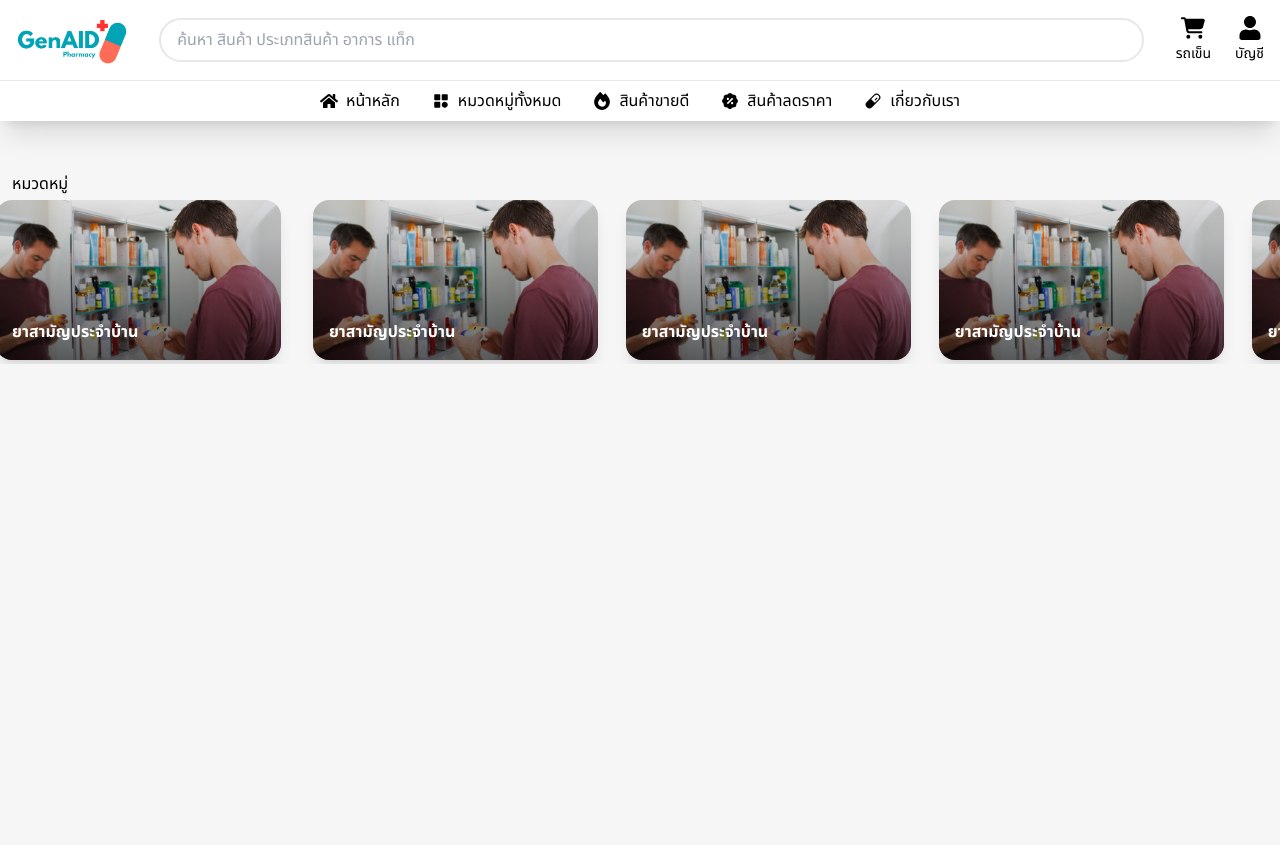
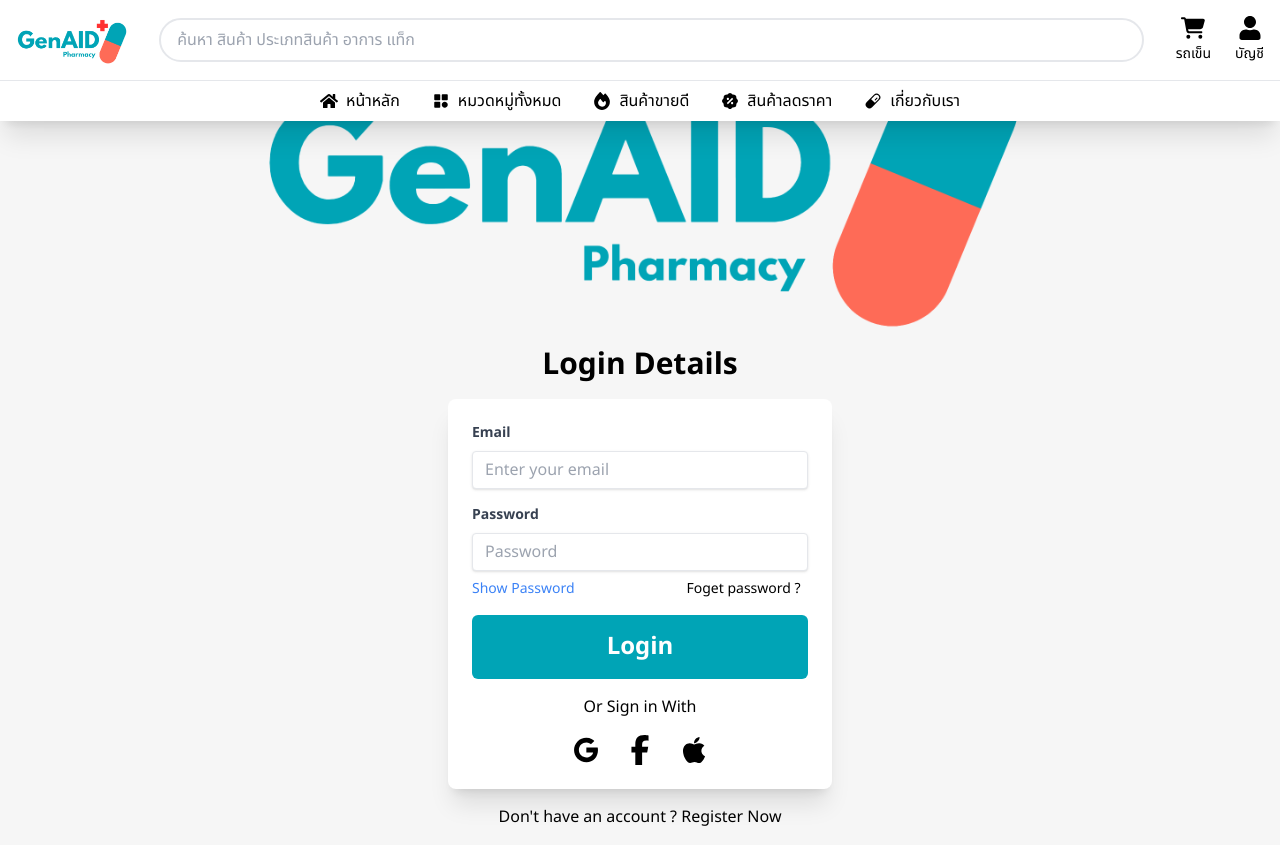
Before and after one commit to asman255/testDeploy, a React (Vite) app: page / in a window 1280 px wide. Before the commit the page ends 800 px from the top, so only its background shows below. Built offline with nearby package versions, Linux system fonts and the light colour scheme.

Commit message:
loginupdate

```diff
--- a/src/App.jsx
+++ b/src/App.jsx
@@ -2,11 +2,12 @@
 import reactLogo from './assets/react.svg'
 import Home from './page/Home'
 import Category from './page/Category'
+import Login from './page/Login'
 
 function App() {
   return (
     <>
-    <Home />
+    <Login/>
     </>
   );
 }
--- a/src/page/login.jsx
+++ b/src/page/login.jsx
@@ -0,0 +1,172 @@
+import React from "react";
+import { useEffect, useState } from "react";
+import logo from "../assets/img/logo-genaid.png";
+import { FaFacebookF } from "react-icons/fa6";
+import { FaApple } from "react-icons/fa6";
+import { IoLogoGoogle } from "react-icons/io";
+import Nav from "../components/Navbar/Nav";
+
+const Login = () => {
+  const [email, setEmail] = useState("");
+  const [password, setPassword] = useState("");
+  const [hidePassword, setHidePassword] = useState(true);
+  const [emailError, setEmailError] = useState("");
+  const [passwordError, setPasswordError] = useState("");
+  const [submittedData, setSubmittedData] = useState([]);
+  const [emailTouched, setEmailTouched] = useState(false);
+  const [passwordTouched, setPasswordTouched] = useState(false);
+
+  useEffect(() => {
+    const validateEmail = () => {
+      if (email === "" && emailTouched) {
+        setEmailError("Email is required");
+      } else {
+        const emailRegex = /^[^\s@]+@[^\s@]+\.[^\s@]+$/;
+        if (emailTouched && !emailRegex.test(email)) {
+          setEmailError("Invalid email address");
+        } else {
+          setEmailError("");
+        }
+      }
+    };
+
+    const validatePassword = () => {
+      if (password === "" && passwordTouched) {
+        setPasswordError("Password is required");
+      } else if (passwordTouched && password.length < 6) {
+        setPasswordError(
+          "Invalid password, must be at least 6 characters long"
+        );
+      } else {
+        setPasswordError("");
+      }
+    };
+
+    validateEmail();
+    validatePassword();
+  }, [email, password, emailTouched, passwordTouched]);
+
+  function handleSubmit(e) {
+    e.preventDefault();
+
+    if (!email) {
+      setEmailError("Email is required");
+      setEmailTouched(true);
+    }
+    if (!password) {
+      setPasswordError("Password is required");
+      setPasswordTouched(true);
+    }
+
+    if (!emailError && !passwordError && email && password) {
+      const newEntry = { email, password };
+      setSubmittedData([...submittedData, newEntry]);
+      alert(
+        `Form submitted successfully! Your email ${email} has been submitted.`
+      );
+      console.log(email, password);
+
+      setEmail("");
+      setPassword("");
+      setEmailError("");
+      setPasswordError("");
+      setEmailTouched(false);
+      setPasswordTouched(false);
+    } else {
+      alert("Please fill in all required fields and fix any errors.");
+    }
+  }
+
+  function handleHidePassword(e) {
+    e.preventDefault();
+    setHidePassword(!hidePassword);
+  }
+
+  return (
+    <div className="flex flex-col items-center justify-center min-h-screen ">
+      <Nav back />
+      <section className="flex justify-center items-center mb-4">
+        <img src={logo} alt="logo" className="w-[60%]" />
+      </section>
+
+      <h1 className="mb-4 text-3xl font-bold  ">Login Details</h1>
+
+      <form
+        onSubmit={handleSubmit}
+        className="bg-white p-6  shadow-xl w-full max-w-sm rounded-lg"
+        autoComplete="off"
+      >
+        <div className="  mb-4">
+          <label className="block text-gray-700 text-sm font-bold mb-2">
+            Email
+          </label>
+          <input
+            type="email"
+            value={email}
+            placeholder="Enter your email"
+            onChange={(e) => setEmail(e.target.value)}
+            onFocus={() => setEmailTouched(true)}
+            autoComplete="chrome-off"
+            className={`shadow appearance-none border  rounded w-full py-2 px-3 text-gray-700 leading-tight focus:outline-none focus:shadow-outline ${
+              emailError ? "border-red-500" : ""
+            }`}
+          />
+
+          {emailError && emailTouched && (
+            <p className="text-red-500 text-xs italic mt-2">{emailError}</p>
+          )}
+        </div>
+
+        <div className="mb-4">
+          <label className="block text-gray-700 text-sm font-bold mb-2">
+            Password
+          </label>
+          <input
+            type={hidePassword ? "password" : "text"}
+            value={password}
+            placeholder="Password"
+            onChange={(e) => setPassword(e.target.value)}
+            onFocus={() => setPasswordTouched(true)} // Set passwordTouched to true on focus
+            autoComplete="new-password"
+            className={`shadow appearance-none border rounded w-full py-2 px-3 text-gray-700 leading-tight focus:outline-none focus:shadow-outline ${
+              passwordError ? "border-red-500" : ""
+            }`}
+          />
+          <div className="flex items-center mt-2 gap-28 ">
+            <button
+              onClick={handleHidePassword}
+              className="text-sm text-blue-500 hover:underline focus:outline-none"
+            >
+              {hidePassword ? "Show Password" : "Hide Password"}
+            </button>
+            <button className=" text-sm"> Foget password ?</button>
+          </div>
+          {passwordError && passwordTouched && (
+            <p className="text-red-500 text-xs italic mt-2">{passwordError}</p>
+          )}
+        </div>
+
+        <div className="flex items-center justify-between">
+          <button
+            type="submit"
+            className="w-full bg-ga-primary
+           hover:bg-blue-700 text-white font-bold py-2 px-4  focus:outline-none focus:shadow-outline rounded-md text-2xl  h-16"
+          >
+            Login
+          </button>
+        </div>
+        <p className="m-4 text-center">Or Sign in With</p>
+
+        <div className=" flex justify-center gap-6 text-3xl ">
+          <IoLogoGoogle />
+          <FaFacebookF />
+          <FaApple />
+        </div>
+      </form>
+
+      <p className="m-4">Don't have an account ? Register Now</p>
+    </div>
+  );
+};
+
+export default Login;
```
